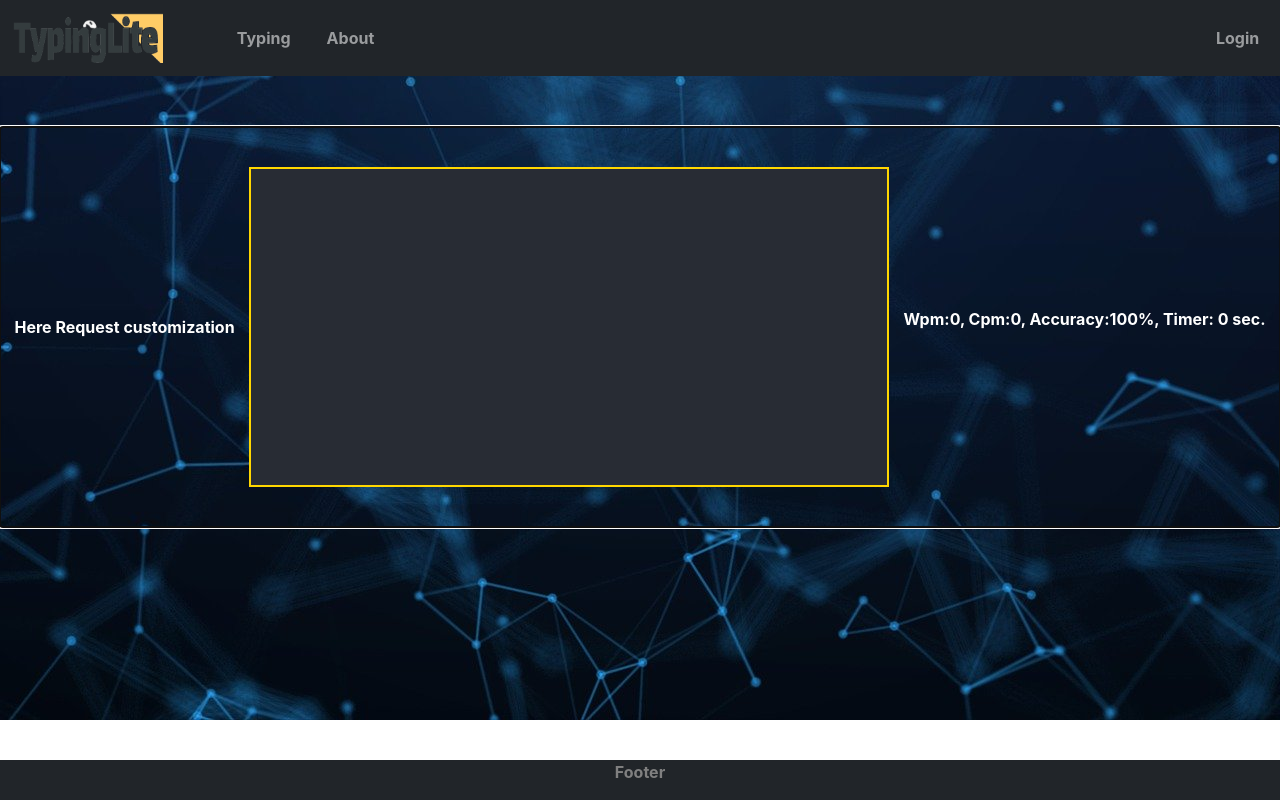
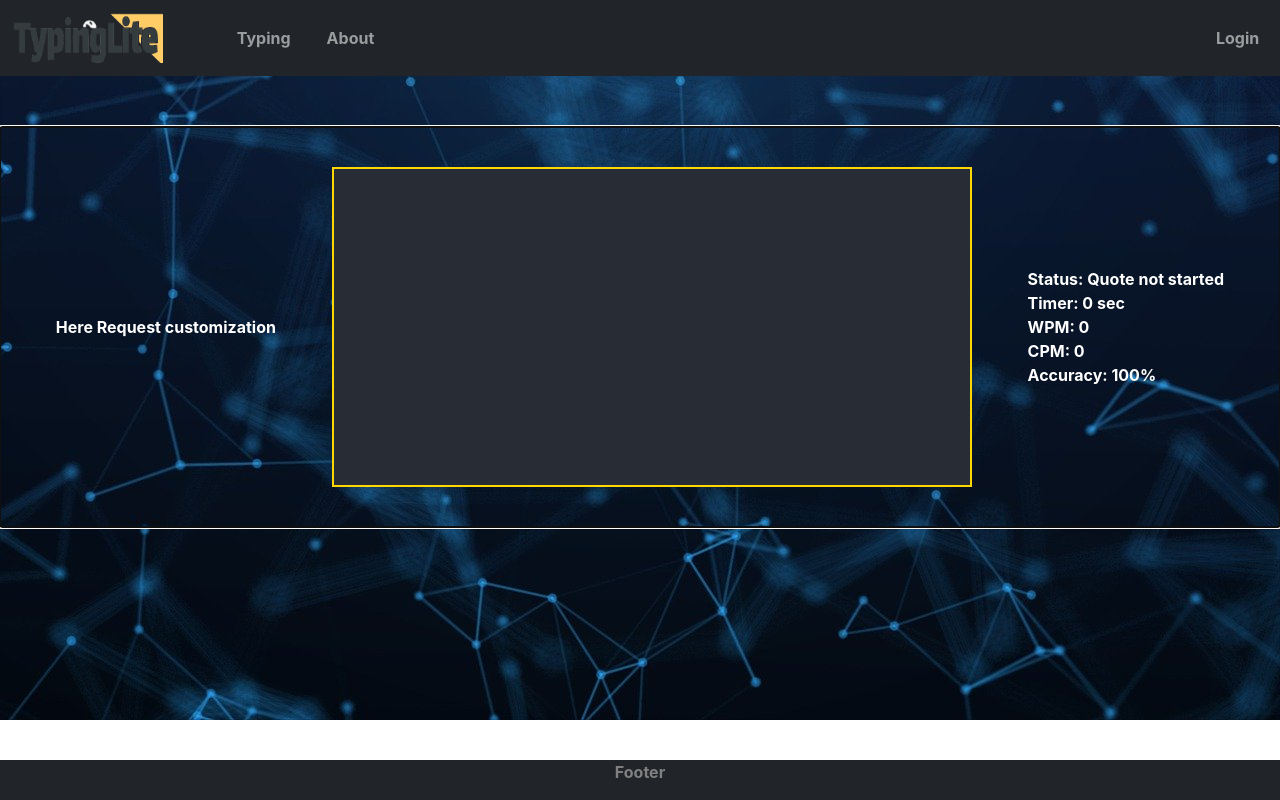
Before and after one commit to inowen/TypeAide, a React (Create React App) app in the folder react_frontend/: page / in a window 1280 px wide. Built offline with nearby package versions, Linux system fonts and the light colour scheme; no server answers.

Commit message:
Feat: Stats display component

```diff
--- /dev/null
+++ b/react_frontend/src/StatsDisplay.tsx
@@ -0,0 +1,18 @@
+
+/**
+ *
+ * @param props: Object containing the strings status, timer, wpm, cpm, accuracy
+ * @returns
+ */
+function StatsDisplay(props: any) {
+    return <div className="statsdisplay">
+        Status: {props.status}<br/>
+        Timer: {props.timer}<br/>
+        WPM: {props.wpm}<br/>
+        CPM: {props.cpm}<br/>
+        Accuracy: {props.accuracy}
+    </div>
+}
+
+
+export default StatsDisplay;
--- a/react_frontend/src/TypingTest.tsx
+++ b/react_frontend/src/TypingTest.tsx
@@ -1,5 +1,6 @@
 import React from 'react';
 import { useRef, useEffect, useState } from 'react';
+import StatsDisplay from './StatsDisplay';
 import TextWindow from './TextWindow';
 import './TypingTest.css';
 
@@ -49,6 +50,13 @@ function TypingTest() {
         wpm = cpm/5;
         accPercentage = (1 - stateObj.numMistakenKeys/stateObj.simpleKeysPressed) * 100;
     }
+    let status = "Quote not started";
+    if (stateObj.quoteStarted) {
+        status = "Quote started";
+        if (stateObj.quoteFinished) {
+            status = "Quote finished";
+        }
+    }
 
     return (
         <div className="typingtest"
@@ -61,7 +69,7 @@ function TypingTest() {
             <div className="vcenterflex">
                 <span>Here Request customization</span>
                 <TextWindow left={stateObj.typed} error={stateObj.incorrect} right={stateObj.rest}/>
-                <p>Wpm:{wpm}, Cpm:{cpm}, Accuracy:{accPercentage}%, Timer: {seconds} sec.</p>
+                <StatsDisplay wpm={wpm} cpm={cpm} accuracy={accPercentage+"%"} timer={seconds+" sec"} status={status}/>
             </div>
         </div>
     );
```
